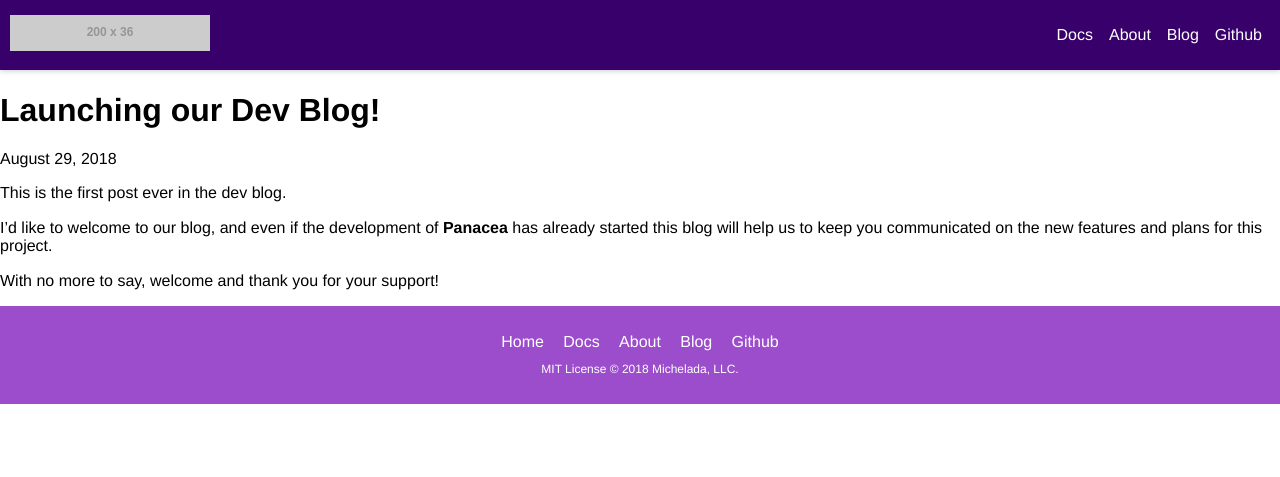
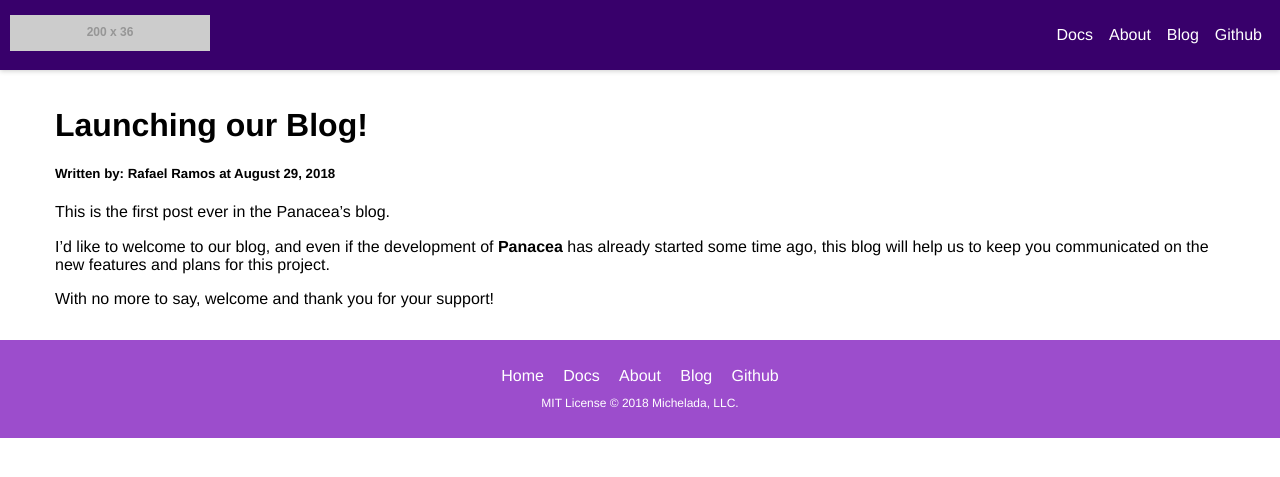
Before and after one commit to panacea-rails/website, a Jekyll site: the page built from _posts/2018-08-28-launching-dev-blog.md, in a window 1280 px wide. Shown: the top 477 px of the page. Built offline with Jekyll 4.4.1, drawn with Linux system fonts in a browser that asks for light colours.

Commit message:
Add blog post

```diff
--- a/_layouts/posts.html
+++ b/_layouts/posts.html
@@ -2,6 +2,9 @@
 layout: default
 ---
 
-<h1>{{ page.title }}</h1>
-<p>{{ page.date | date: '%B %d, %Y' }}</p>
-{{ content }}
+<div class="container">
+  <h1>{{ page.title }}</h1>
+  <h5>Written by: {{ page.author }} at {{ page.date | date: '%B %d, %Y' }}</h5>
+
+  {{ content }}
+</div>
--- a/_posts/2018-08-28-launching-dev-blog.md
+++ b/_posts/2018-08-28-launching-dev-blog.md
@@ -1,11 +1,12 @@
 ---
-title: "Launching our Dev Blog!"
+title: "Launching our Blog!"
 date: 2018-08-29
-permalink: 2018-08-28-launching-dev-blog
+permalink: 2018-08-28-launching-panacea-blog
+author: Rafael Ramos
 ---
 
-This is the first post ever in the dev blog.
+This is the first post ever in the Panacea's blog.
 
-I'd like to welcome to our blog, and even if the development of **Panacea** has already started this blog will help us to keep you communicated on the new features and plans for this project.
+I'd like to welcome to our blog, and even if the development of **Panacea** has already started some time ago, this blog will help us to keep you communicated on the new features and plans for this project.
 
 With no more to say, welcome and thank you for your support!
--- a/blog.html
+++ b/blog.html
@@ -1,11 +1,10 @@
 ---
-title: Panacea - About
+title: Panacea - Blog
 permalink: blog
 ---
 
 <div class="container">
-  <h1>Dev blog</h1>
-  <p>Lorem ipsum dolor sit amet, consectetur adipiscing elit, sed do eiusmod tempor incididunt ut labore et dolore magna aliqua.</p>
+  <h1>Welcome to Panacea's Blog</h1>
 
   <ul>
     {% for post in site.posts %}
```
Also changed, not shown: _posts/2018-09-05-whats-up-with-panacea.md (added, +16 -0 lines), 4 other files.
